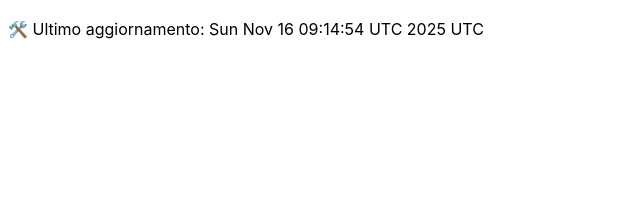
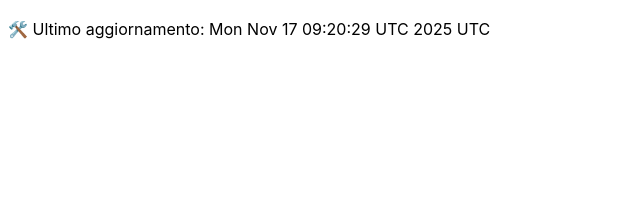
Before and after one commit to DanteTrb/DanteTrb.github.io, a Jekyll site: the page built from badges.md, in a window 1280 px wide. Shown: the top 213 px of the page, without its empty margins (0-640 px from the left). Built offline with Jekyll 4.4.1, drawn with Linux system fonts in a browser that asks for light colours; our own code applies the rules of GitHub Pages for plain Markdown files.

Commit message:
🛠️ Aggiornamento automatico badge

```diff
--- a/badges.md
+++ b/badges.md
@@ -1 +1 @@
-🛠️ Ultimo aggiornamento: Sun Nov 16 09:14:54 UTC 2025 UTC
+🛠️ Ultimo aggiornamento: Mon Nov 17 09:20:29 UTC 2025 UTC
```
